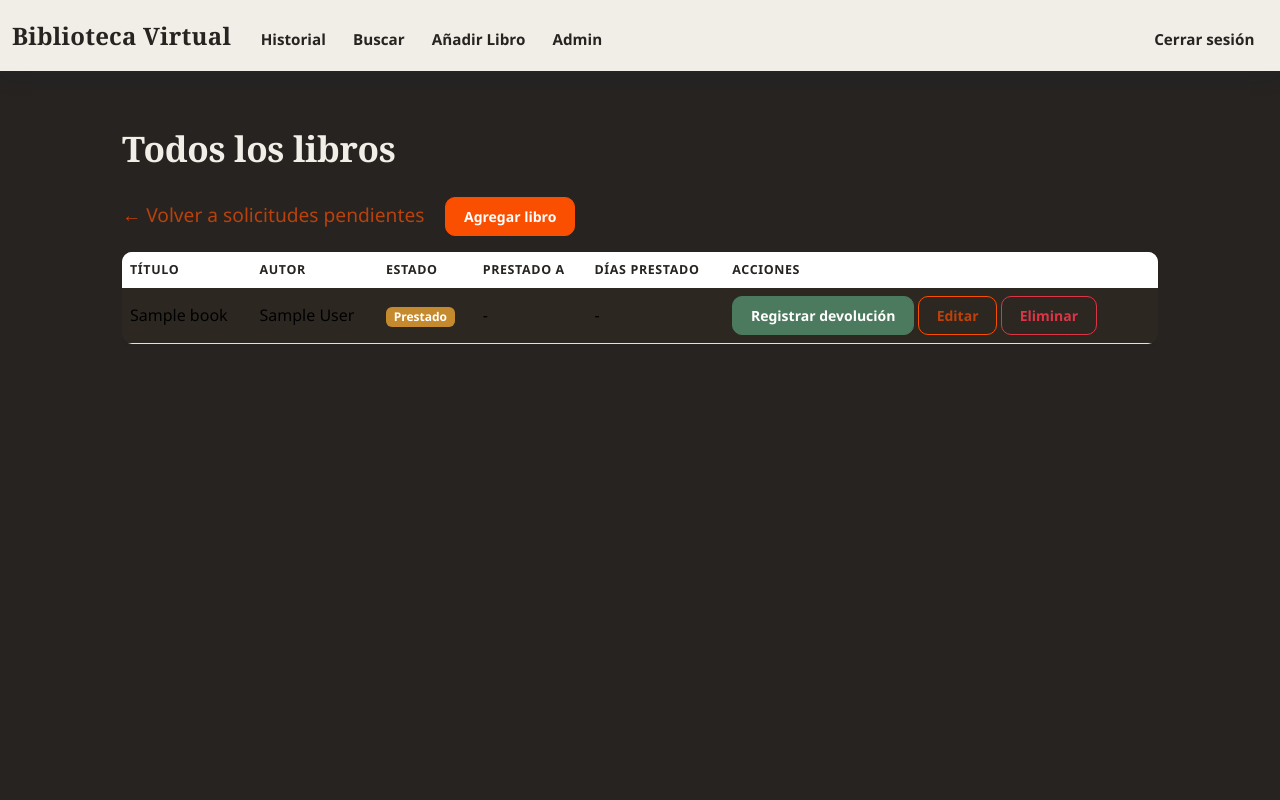
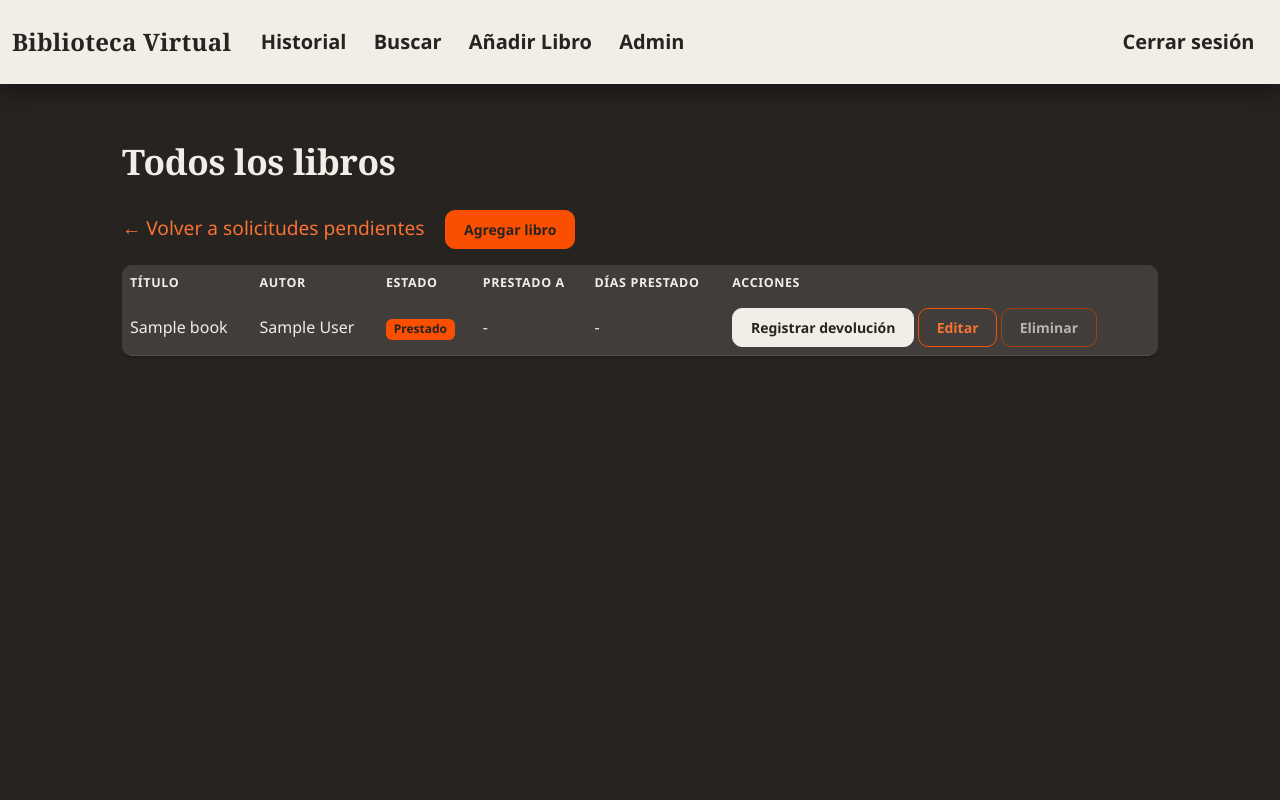
Before and after one commit to Luiszzen/Biblioteca-virtual, a Flask app: page /admin/books in a window 1280 px wide. Run offline with Flask 3, Linux system fonts and the light colour scheme; the visitor is signed in with stand-in values (Sample User, id 1); tables that the repository leaves empty hold one stand-in row (values such as "Sample post"); some libraries are stand-ins or nearby versions.

Commit message:
actualizacion CSS: paleta de colores cambiada

```diff
--- a/static/styles.css
+++ b/static/styles.css
@@ -1,23 +1,40 @@
 :root {
     --ink: #f0eee6;
-    --ink-soft: #2E4258;
     --parchment: #262321;
-    --parchment-light: #262321;
-    --card-bg: #262321;
+    --orange: #fa4f00;
+
+    --ink-soft: #b7b5af;
+    --card-bg: #322f2d;
+    --parchment-light: #383533;
+    --surface-2: #403d3b;         /* encabezados de tabla*/
+    --line: #52504c;              /* bordes */
     --brass: #fa4f00;
-    --brass-dark: #fa4f00B3;
-    --burgundy: #6E1F2A;
-    --burgundy-dark: #551621;
-    --sage: #4C7A5E;
-    --sage-dark: #3B5F49;
-    --amber: #C68A2E;
-    --orange: #fa4f00;
+    --brass-dark: #c54408;
+    --orange-light: #f87233;
+    --danger: #a93e0d;            /* rechz, elim errores */
+    --danger-dark: #9b3b0f;       /* hover */
     --navbar-bg: #f0eee6;
+
     --font-display: "Fraunces", "Georgia", serif;
     --font-body: "Source Sans 3", "Segoe UI", sans-serif;
     --radius: 10px;
-    --shadow-sm: 0 1px 3px rgba(27, 42, 65, 0.08);
-    --shadow-md: 0 6px 20px rgba(27, 42, 65, 0.12);
+    --shadow-sm: 0 1px 3px rgba(0, 0, 0, 0.35);
+    --shadow-md: 0 6px 20px rgba(0, 0, 0, 0.45);
+}
+
+[data-bs-theme="dark"] {
+    --bs-body-bg: #262321;
+    --bs-body-bg-rgb: 38, 35, 33;
+    --bs-body-color: #f0eee6;
+    --bs-body-color-rgb: 240, 238, 230;
+    --bs-emphasis-color: #f0eee6;
+    --bs-emphasis-color-rgb: 240, 238, 230;
+    --bs-secondary-color: #b7b5af;
+    --bs-secondary-bg: #322f2d;
+    --bs-tertiary-bg: #403d3b;
+    --bs-border-color: #52504c;
+    --bs-link-color: #f87233;
+    --bs-link-hover-color: #f0eee6;
 }
 
 body {
@@ -110,6 +127,7 @@ h3 {
     font-size: 1.5rem;
     font-family: sans-serif;
     padding: 12px 24px;
+    margin-top: 4px;
     border-radius: 10px;
 }
 
@@ -157,7 +175,7 @@ h3 {
 
 .testimonial figcaption {
     font-weight: 600;
-    color: var(--brass-dark);
+    color: var(--orange-light);
 }
 
 .testimonials .carousel-control-prev,
@@ -167,8 +185,7 @@ h3 {
 }
 .testimonials .carousel-control-prev-icon,
 .testimonials .carousel-control-next-icon {
-    filter: invert(1);
-    opacity: 0.45;
+    opacity: 0.6;
     transition: opacity 0.15s ease;
 }
 .testimonials .carousel-control-prev:hover .carousel-control-prev-icon,
@@ -209,11 +226,11 @@ p {
 }
 
 a {
-    color: var(--brass-dark);
+    color: var(--orange-light);
     text-decoration: none;
 }
 a:hover {
-    color: var(--burgundy);
+    color: var(--ink);
     text-decoration: underline;
 }
 
@@ -229,16 +246,17 @@ nav.navbar .navbar-brand {
     font-family: var(--font-display);
     font-weight: 700;
     font-size: 1.5rem;
-    color: var(--parchment-light) !important;
+    color: var(--parchment) !important;
     letter-spacing: 0.01em;
 }
 
 nav.navbar .nav-link {
     font-family: var(--font-body);
     font-weight: 600;
-    font-size: 0.95rem;
+    font-size: 1.25rem;
     color: #262321 !important;
     padding: 0.4rem 0.85rem !important;
+    margin-bottom: 8px;
     border-radius: var(--radius);
     transition: background 0.15s ease, color 0.15s ease;
 }
@@ -261,60 +279,111 @@ nav.navbar .nav-link:hover {
 .btn:active { transform: translateY(0); }
 
 .btn-primary {
-    --bs-btn-bg: var(--brass);
-    --bs-btn-border-color: var(--brass);
-    --bs-btn-hover-bg: var(--brass-dark);
-    --bs-btn-hover-border-color: var(--brass-dark);
-    --bs-btn-active-bg: var(--brass-dark);
-    --bs-btn-active-border-color: var(--brass-dark);
-    --bs-btn-disabled-bg: var(--brass);
-    --bs-btn-disabled-border-color: var(--brass);
+    --bs-btn-color: var(--parchment);
+    --bs-btn-bg: var(--orange);
+    --bs-btn-border-color: var(--orange);
+    --bs-btn-hover-color: var(--parchment);
+    --bs-btn-hover-bg: var(--orange-light);
+    --bs-btn-hover-border-color: var(--orange-light);
+    --bs-btn-active-color: var(--parchment);
+    --bs-btn-active-bg: var(--orange-light);
+    --bs-btn-active-border-color: var(--orange-light);
+    --bs-btn-disabled-color: var(--parchment);
+    --bs-btn-disabled-bg: var(--orange);
+    --bs-btn-disabled-border-color: var(--orange);
 }
 
 .btn-outline-primary {
-    --bs-btn-color: var(--brass-dark);
-    --bs-btn-border-color: var(--brass);
-    --bs-btn-hover-bg: var(--brass);
-    --bs-btn-hover-border-color: var(--brass);
+    --bs-btn-color: var(--orange-light);
+    --bs-btn-border-color: var(--orange);
+    --bs-btn-hover-color: var(--parchment);
+    --bs-btn-hover-bg: var(--orange);
+    --bs-btn-hover-border-color: var(--orange);
+    --bs-btn-active-color: var(--parchment);
+    --bs-btn-active-bg: var(--orange);
+    --bs-btn-active-border-color: var(--orange);
 }
 
 .btn-success {
-    --bs-btn-bg: var(--sage);
-    --bs-btn-border-color: var(--sage);
-    --bs-btn-hover-bg: var(--sage-dark);
-    --bs-btn-hover-border-color: var(--sage-dark);
-    --bs-btn-active-bg: var(--sage-dark);
+    --bs-btn-color: var(--parchment);
+    --bs-btn-bg: var(--ink);
+    --bs-btn-border-color: var(--ink);
+    --bs-btn-hover-color: var(--parchment);
+    --bs-btn-hover-bg: #d8d6ce;
+    --bs-btn-hover-border-color: #d8d6ce;
+    --bs-btn-active-color: var(--parchment);
+    --bs-btn-active-bg: #d8d6ce;
+    --bs-btn-active-border-color: #d8d6ce;
 }
 
 .btn-danger {
-    --bs-btn-bg: var(--burgundy);
-    --bs-btn-border-color: var(--burgundy);
-    --bs-btn-hover-bg: var(--burgundy-dark);
-    --bs-btn-hover-border-color: var(--burgundy-dark);
-    --bs-btn-active-bg: var(--burgundy-dark);
+    --bs-btn-color: var(--ink);
+    --bs-btn-bg: var(--danger);
+    --bs-btn-border-color: var(--danger);
+    --bs-btn-hover-color: var(--ink);
+    --bs-btn-hover-bg: var(--danger-dark);
+    --bs-btn-hover-border-color: var(--danger-dark);
+    --bs-btn-active-color: var(--ink);
+    --bs-btn-active-bg: var(--danger-dark);
+    --bs-btn-active-border-color: var(--danger-dark);
 }
 
 .btn-warning {
-    --bs-btn-bg: var(--amber);
-    --bs-btn-border-color: var(--amber);
-    --bs-btn-color: #fff;
-    --bs-btn-hover-color: #fff;
-    --bs-btn-hover-bg: #a86f22;
-    --bs-btn-hover-border-color: #a86f22;
+    --bs-btn-color: var(--parchment);
+    --bs-btn-bg: var(--orange-light);
+    --bs-btn-border-color: var(--orange-light);
+    --bs-btn-hover-color: var(--parchment);
+    --bs-btn-hover-bg: var(--orange);
+    --bs-btn-hover-border-color: var(--orange);
+    --bs-btn-active-color: var(--parchment);
+    --bs-btn-active-bg: var(--orange);
+    --bs-btn-active-border-color: var(--orange);
 }
 
 .btn-outline-dark {
     --bs-btn-color: var(--ink);
     --bs-btn-border-color: var(--ink);
+    --bs-btn-hover-color: var(--parchment);
     --bs-btn-hover-bg: var(--ink);
     --bs-btn-hover-border-color: var(--ink);
+    --bs-btn-active-color: var(--parchment);
+    --bs-btn-active-bg: var(--ink);
+    --bs-btn-active-border-color: var(--ink);
 }
 
 .btn-secondary {
-    --bs-btn-bg: #8A8578;
-    --bs-btn-border-color: #8A8578;
+    --bs-btn-color: var(--ink);
+    --bs-btn-bg: var(--surface-2);
+    --bs-btn-border-color: var(--line);
+    --bs-btn-hover-color: var(--ink);
+    --bs-btn-hover-bg: var(--line);
+    --bs-btn-hover-border-color: var(--line);
+    --bs-btn-disabled-color: var(--ink-soft);
+    --bs-btn-disabled-bg: var(--surface-2);
+    --bs-btn-disabled-border-color: var(--line);
 }
 
+.btn-outline-secondary {
+    --bs-btn-color: var(--ink-soft);
+    --bs-btn-border-color: var(--line);
+    --bs-btn-hover-color: var(--ink);
+    --bs-btn-hover-bg: var(--surface-2);
+    --bs-btn-hover-border-color: var(--ink-soft);
+    --bs-btn-active-color: var(--ink);
+    --bs-btn-active-bg: var(--surface-2);
+    --bs-btn-active-border-color: var(--ink-soft);
+}
+
+.btn-outline-danger {
+    --bs-btn-color: var(--ink-soft);
+    --bs-btn-border-color: var(--danger);
+    --bs-btn-hover-color: var(--ink);
+    --bs-btn-hover-bg: var(--danger);
+    --bs-btn-hover-border-color: var(--danger);
+    --bs-btn-active-color: var(--ink);
+    --bs-btn-active-bg: var(--danger);
+    --bs-btn-active-border-color: var(--danger);
+}
 
 .card, .card-body {
     background: var(--card-bg) !important;
@@ -324,6 +393,7 @@ nav.navbar .nav-link:hover {
 }
 
 .card {
+    color: var(--ink);
     border-left: 4px solid var(--brass);
     margin-bottom: 1.25rem;
     backdrop-filter: none;
@@ -341,23 +411,29 @@ label, .form-label {
     margin-bottom: 0.25rem;
 }
 
-textarea, input, select, .form-control {
+textarea, input, select, .form-control, .form-select {
     width: 100%;
     padding: 0.65rem 0.9rem;
     font-size: 1rem;
     font-family: var(--font-body);
     color: var(--ink);
-    background: var(--parchment-light);
-    border: 1px solid rgba(27, 42, 65, 0.18);
+    background-color: var(--parchment-light);
+    border: 1px solid var(--line);
     border-radius: var(--radius);
     box-sizing: border-box;
 }
 
-textarea:focus, input:focus, select:focus, .form-control:focus {
+textarea:focus, input:focus, select:focus, .form-control:focus, .form-select:focus {
     outline: none;
-    background: #fff;
+    background-color: var(--parchment-light);
+    color: var(--ink);
     border-color: var(--brass);
-    box-shadow: 0 0 0 3px rgba(176, 141, 87, 0.25);
+    box-shadow: 0 0 0 3px rgba(250, 79, 0, 0.30);
+}
+
+::placeholder {
+    color: var(--ink-soft);
+    opacity: 1;
 }
 
 form {
@@ -369,6 +445,11 @@ form.row, .container form {
 
 
 .table {
+    --bs-table-color: var(--ink);
+    --bs-table-bg: var(--card-bg);
+    --bs-table-border-color: var(--line);
+    --bs-table-striped-color: var(--ink);
+    --bs-table-striped-bg: var(--surface-2);
     background: var(--card-bg);
     border-radius: var(--radius);
     overflow: hidden;
@@ -376,10 +457,14 @@ form.row, .container form {
 }
 
 .table thead, .table-light {
-    background: var(--ink) !important;
+    --bs-table-bg: var(--surface-2);
+    --bs-table-color: var(--ink);
+    --bs-table-border-color: var(--line);
+    background: var(--surface-2) !important;
 }
 .table thead th {
-    color: var(--parchment-light) !important;
+    background-color: var(--surface-2);
+    color: var(--ink) !important;
     font-family: var(--font-body);
     font-weight: 600;
     text-transform: uppercase;
@@ -388,39 +473,61 @@ form.row, .container form {
     border: none;
 }
 
-.table-striped > tbody > tr:nth-of-type(odd) > * {
-    background-color: rgba(176, 141, 87, 0.06);
-}
-
 .list-group-item {
-    border-color: rgba(27, 42, 65, 0.1);
+    border-color: var(--line);
     background: var(--card-bg);
+    color: var(--ink);
     padding: 0.75rem 1rem;
 }
 
-.badge.bg-success {
-    background-color: var(--sage) !important;
+/* estado (sin verde ni rojo: solo tu paleta) */
+.badge.bg-success {            /* disponible, devuelto, aprobada, resuelto */
+    background-color: var(--ink) !important;
+    color: var(--parchment) !important;
 }
-.badge.bg-warning {
-    background-color: var(--amber) !important;
-    color: #fff !important;
+.badge.bg-warning {            /* prestado, pendiente, abierto */
+    background-color: var(--orange) !important;
+    color: var(--parchment) !important;
+}
+.badge.bg-danger {             /* rechazada, contador de reportes */
+    background-color: var(--danger) !important;
+    color: var(--ink) !important;
+}
+.badge.bg-dark {               /* "Admin" */
+    background-color: var(--surface-2) !important;
+    color: var(--ink) !important;
+    border: 1px solid var(--line);
 }
 
 .alert {
+    background: var(--card-bg);
+    color: var(--ink);
     border: none;
     border-radius: var(--radius);
     border-left: 4px solid transparent;
     font-weight: 500;
 }
 .alert-danger {
-    background: #FBEAE9;
-    color: var(--burgundy-dark);
-    border-left-color: var(--burgundy);
+    background: #482a1c;
+    color: var(--ink);
+    border-left-color: var(--orange);
 }
-.alert-info {
-    background: #EAF1EC;
-    color: var(--sage-dark);
-    border-left-color: var(--sage);
+.alert-info, .alert-success {
+    background: var(--card-bg);
+    color: var(--ink);
+    border-left-color: var(--ink-soft);
+}
+
+/* Lista de sugerencias del buscador */
+.suggestion-item {
+    cursor: pointer;
+    padding: 8px;
+    list-style: none;
+    background: var(--card-bg);
+    border: 1px solid var(--line);
+}
+.suggestion-item:hover {
+    background: var(--surface-2);
 }
 
 .bienvenida h1 {
--- a/templates/layout.html
+++ b/templates/layout.html
@@ -1,5 +1,5 @@
 <!DOCTYPE html>
-<html lang="es">
+<html lang="es" data-bs-theme="dark">
 <head>
     <meta charset="UTF-8">
     <meta name="viewport" content="width=device-width, initial-scale=1.0">
--- a/templates/search.html
+++ b/templates/search.html
@@ -138,11 +138,7 @@
             books.forEach((book) => {
                 const li = document.createElement("li");
                 li.textContent = `${book.title} - ${book.author}`;
-                li.style.cursor = "pointer";
-                li.style.padding = "8px";
-                li.style.border = "1px solid #ccc";
-                li.style.listStyle = "none";
-                li.style.backgroundColor = "white";
+                li.className = "suggestion-item";
 
                 li.addEventListener("click", () => {
                     textInput.value = book.title;
```
